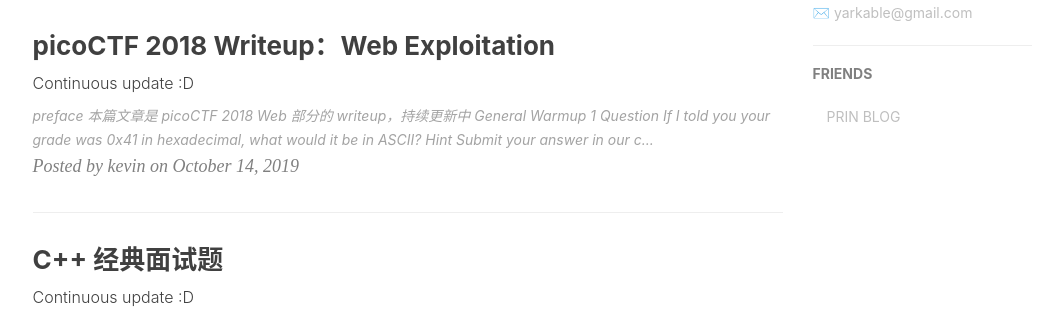
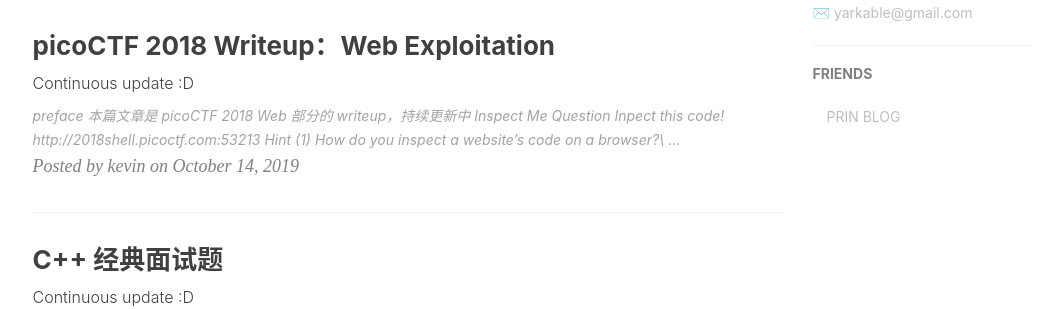
Before and after one commit to yarkable/yarkable.github.io, a Jekyll site: the page built from index.html, in a window 1280 px wide and 900 px high, scrolled down 1046 px. Shown: the part 153-462 px from the top of the window, without its empty margins (135-1198 px from the left). Built offline with Jekyll 4.4.1, drawn with Linux system fonts in a browser that asks for light colours; nearby versions of some CDN libraries; the list of posts is cut into pages by our own code; comment, search, counter and statistics services are not loaded; some of the changed lines change nothing that is shown.

Commit message:
upload writeup

````diff
--- a/_posts/2019-10-15-picoCTF 2018 Writeup：Web Exploitation.md
+++ b/_posts/2019-10-15-picoCTF 2018 Writeup：Web Exploitation.md
@@ -14,10 +14,12 @@
 ## preface
 
 
+
 本篇文章是 picoCTF 2018 Web 部分的 writeup，持续更新中
 
 
-## General Warmup 1
+
+## Inspect Me
 
 
 
@@ -25,7 +27,7 @@
 
 
 
-> If I told you your grade was 0x41 in hexadecimal, what would it be in ASCII?
+> Inpect this code! http://2018shell.picoctf.com:53213
 
 
 
@@ -33,7 +35,9 @@
 
 
 
-> Submit your answer in our competition's flag format. For example, if you answer was 'hello', you would submit 'picoCTF{hello}' as the flag.
+> (1) How do you inspect a website's code on a browser?\
+>
+> (2) Check all the website code.
 
 
 
@@ -41,11 +45,221 @@
 
 
 
-送分题，十六进制转 ASCII 码，在线工具或者 python 都可以
+送分题，`Ctrl + U` 查看源代码，得到一部分 flag :  `picoCTF{ur_4_real_1nspe`  ，按开发者按钮 `F12` 进入 `mycss.css` 得到另外一半 flag : `ct0r_g4dget_402b0bd3}`
 
 
 
-```python
-chr(0x41)
-'A'
+## Client Side is Still Bad
+
+
+
+**Question**
+
+
+
+> I forgot my password again, but this time there doesn't seem to be a reset, can you help me? http://2018shell.picoctf.com:53990
+
+
+
+**Hint**
+
+
+
+> (1) Client Side really is a bad way to do it.
+
+
+
+**Solution**
+
+
+
+![passwd](https://ae01.alicdn.com/kf/H8da00f03d3c14a6d86595eaf9a374859n.png)
+
+
+
+这题上去就是一个登录框，`F12` 对这个按钮进行检查，发现调用了一个函数，搜索这个函数的定义就拿到 flag 了，所以千万不要把密码保存在客户端上
+
+
+
+![function](https://ae01.alicdn.com/kf/Hc84ec2e7aa2a432887276d4b15b1cf033.png)
+
+
+
+![src](https://ae01.alicdn.com/kf/H423889fbe1884611ad018965f1215c67z.png)
+
+
+
+## Irish Name Repo
+
+
+
+**Question**
+
+
+
+> There is a website running at http://2018shell.picoctf.com:52135 . Do you think you can log us in? Try to see if you can login!
+
+
+
+**Hint**
+
+
+
+> (1) There doesn't seem to be many ways to interact with this, I wonder if the users are kept in a database?
+
+
+
+**Solution**
+
+
+
+开始还不知道这题要干什么，点进连接后可以看到一个 `Admin Login` 的选项卡，点进去是个用户登录界面
+
+
+
+![login](https://ae01.alicdn.com/kf/H799615626e984a49acb9efa0c225e8cby.png)
+
+
+
+尝试 `admin 123456`，失败，那就对网络请求进行分析，也没有看到有关 `cookie` ，结合题目内容，应该是想让我们用 `sql注入`，那就尝试注入，填入 `Username`  为 `' OR '1'='1' --` ，这样的话会把后面的 sql 语句给忽略，如果看不懂的话可以去了解一下 [sql 语句](https://zh.wikipedia.org/zh-hans/SQL) 和 [sql注入](https://zh.wikipedia.org/wiki/SQL%E6%B3%A8%E5%85%A5) ，`Password` 随便填一个，这里它没有对输入进行检查，所以不填密码都行，点击按钮提交就能拿 flag 。
+
+
+
+## Mr. Robots
+
+
+
+**Question**
+
+
+
+> Do you see the same things I see? The glimpses of the flag hidden away? http://2018shell.picoctf.com:15298
+
+
+
+**Hint**
+
+
+
+> (1) What part of the website could tell you where the creator doesn't want you to look?
+
+
+
+**Solution**
+
+
+
+就是个 [robots 协议](https://baike.baidu.com/item/robots%E5%8D%8F%E8%AE%AE/2483797?fromtitle=robots.txt&fromid=9518761) 题目，登上 http://2018shell.picoctf.com:15298/robots.txt 会得到输出
+
+
+
 ```
+User-agent: *
+Disallow: /c4075.html
+```
+
+
+
+说明服务器禁止(并不能)访问 `/c4075.html` 这个文件，然后我们访问一下这个文件就拿到 flag 了。
+
+
+
+## Buttons
+
+
+
+**Question**
+
+
+
+> There is a website running at http://2018shell.picoctf.com:18342 . Try to see if you can push their buttons.
+
+**Hint**
+
+
+
+> (1) What's different about the two buttons?
+
+
+
+**Solution**
+
+
+
+这题刚开始给了一个按钮，分析一波通过 `POST` 方法提交表单转到 `button1.php` ，然后 `button1.php` 又有一个超链接(button2)，点击之后重定向到了 `boo.html`，开始播放视频，并且页面显示 `FORM DISABLED. THIS INCIDENT HAS BEEN LOGGED AND REPORTED TO /dev/null` ，我还 ssh 登录到服务器上去看 `/dev/null` 里面有没有 flag (I'm so vegetable)
+
+
+
+![redirect](https://ae01.alicdn.com/kf/H46282202c349446e85f131b9a98238aal.png)
+
+
+
+实在找不到哪里有破绽，只好去搜别人的 writeup， 结果发现只要把第二个请求变成 `POST` 就拿到 flag 了（因为默认是 `GET` 请求所以被重定向了），不过学习到了一个很好用的命令行 `HTTP` 工具 叫做 [HTTPie](https://github.com/jakubroztocil/httpie/blob/master/README.rst#examples) ，直接在命令行就能发送各种请求，不用我自己写爬虫了。
+
+
+
+![httpie](https://ae01.alicdn.com/kf/H5352aae18fda4866a95921633809b9a5U.png)
+
+
+
+## Logon
+
+
+
+**Question**
+
+
+
+> I made a website so now you can log on to! I don't seem to have the admin password. See if you can't get to the flag. http://2018shell.picoctf.com:37861
+
+
+
+**Hint**
+
+
+
+> (1) Hmm it doesn't seem to check anyone's password, except for admins?
+>
+> (2) How does check the admin's password?
+
+
+
+**Solution**
+
+
+
+分析一波，不管填什么都能正确登录，检查 `Cookie` 发现 `admin`一直是 `False`，那就给个 `True` 值发送给 `flag` 页面，拿到 flag
+
+
+
+```shell
+$ http http://2018shell.picoctf.com:37861/flag Cookie:admin=True | grep pico
+```
+
+
+
+![cookie](https://ae01.alicdn.com/kf/H70394e70c2e24b41bc7a8403c75b95e6q.png)
+
+
+
+## demo
+
+
+
+**Question**
+
+
+
+> demo
+
+
+
+**Hint**
+
+
+
+> demo
+
+
+
+**Solution**
````
